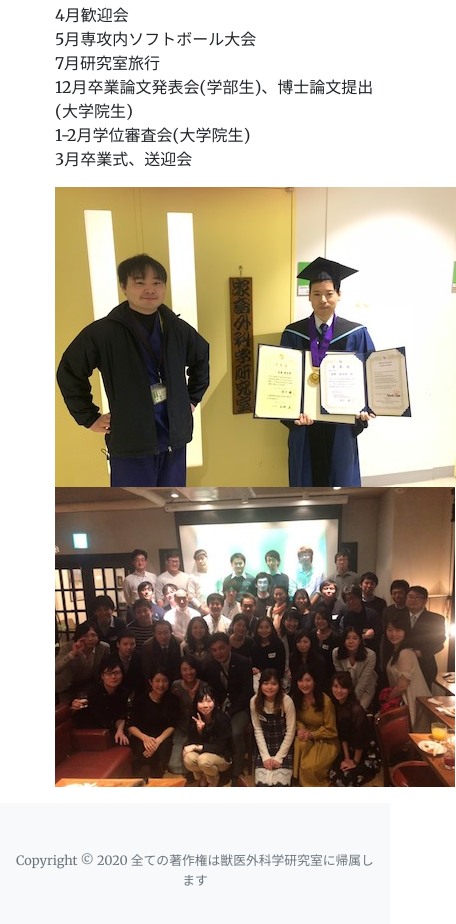
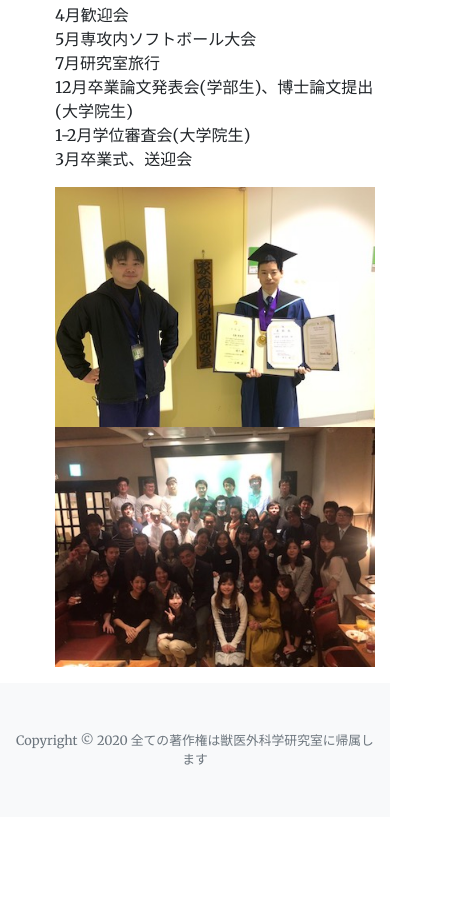
Before and after one commit to tomy-k/vetsurgery_HP_plan, a website with bundled scripts: page Members.html in a window 390 px wide. Shown: the part 3929-4853 px from the top of the page, 456 px wide, since content can reach past the window. After the commit the page ends 4746 px from the top, so only its background shows below. Built offline with nearby package versions, Linux system fonts and the light colour scheme.

Commit message:
image size ajust for smart phone

```diff
--- a/Members.html
+++ b/Members.html
@@ -146,7 +146,7 @@
 1-2月学位審査会(大学院生)<br>
 3月卒業式、送迎会<br>
                 </p>
-                <img src="./img/Dr_endo.jpg"><img src="./img/all_member.jpg">
+                <img class="img-fluid" src="./img/Dr_endo.jpg"><img class="img-fluid" src="./img/all_member.jpg">
             </div>
           </hr>
       </div>
```
